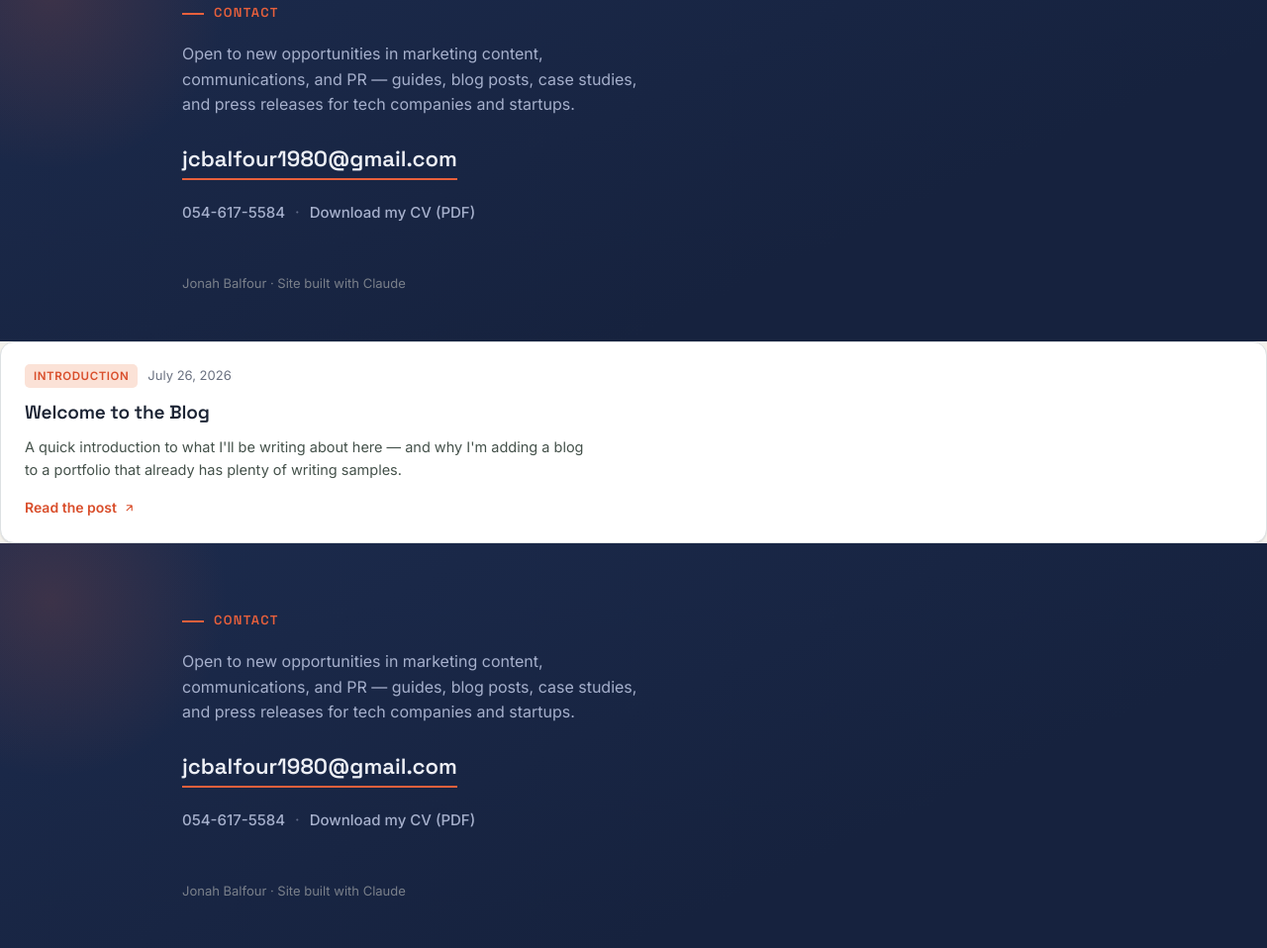
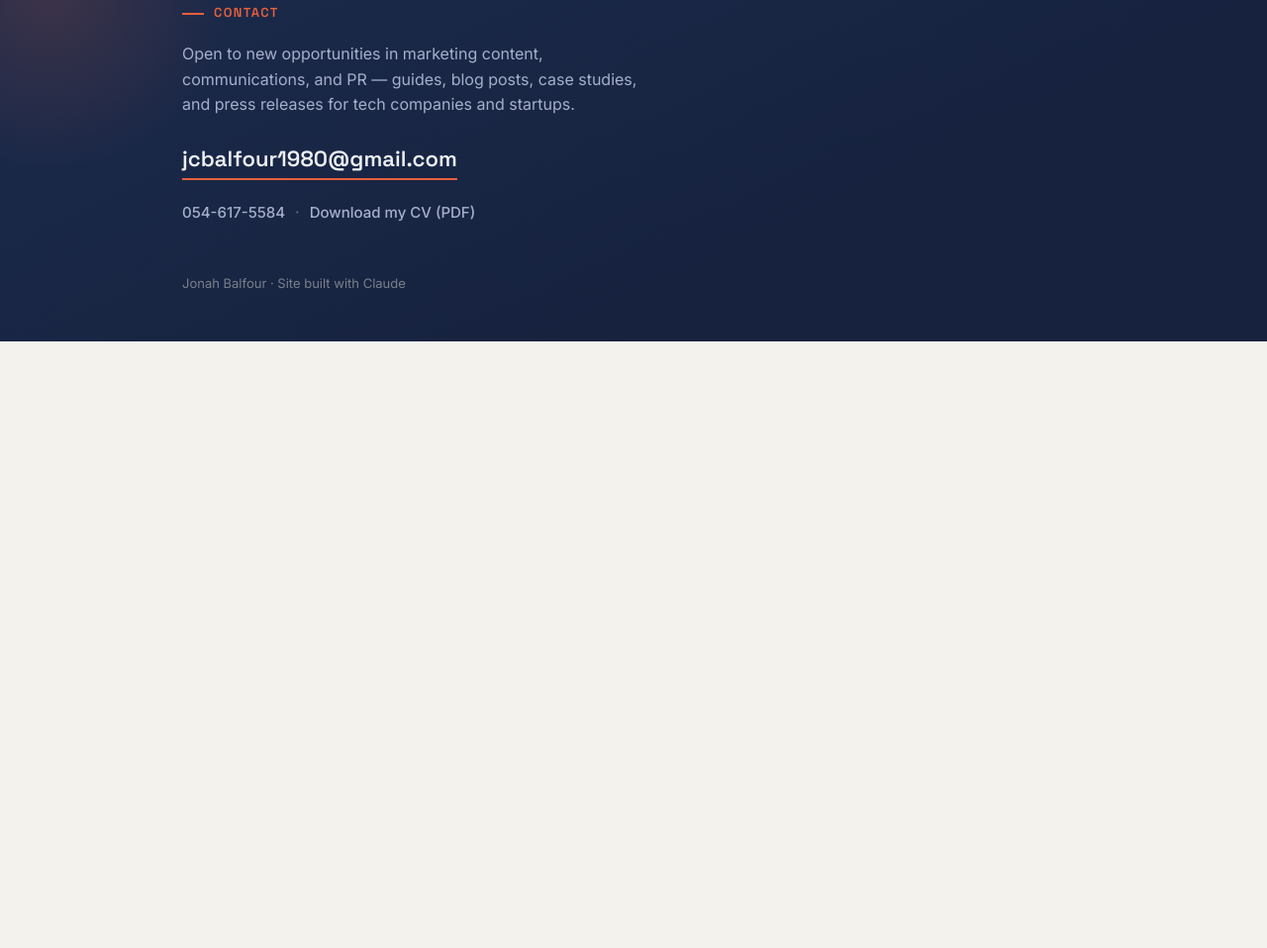
Before and after one commit to JonahBalfour/Jonah-balfour-portfolio, a plain HTML site: page blog/index.html in a window 1280 px wide. Shown: the part 775-1733 px from the top of the page at 99% size. After the commit the page ends 1120 px from the top, so only its background shows below. Drawn offline with Linux system fonts and the light colour scheme.

Commit message:
Update index.html

```diff
--- a/blog/index.html
+++ b/blog/index.html
@@ -67,35 +67,4 @@
 
 <script src="../app.js"></script>
 </body>
-</html>      <article class="sample">
-        <div class="sample-body">
-          <div class="sample-meta">
-            <span class="tag">Introduction</span>
-            <span class="pub">July 26, 2026</span>
-          </div>
-          <h3>Welcome to the Blog</h3>
-          <p>A quick introduction to what I'll be writing about here — and why I'm adding a blog to a portfolio that already has plenty of writing samples.</p>
-          <a class="read-link" href="posts/welcome-to-the-blog.html">Read the post <svg viewBox="0 0 24 24" fill="none" stroke="currentColor" stroke-width="2"><path d="M7 17L17 7M17 7H7M17 7V17"/></svg></a>
-        </div>
-      </article>
-
-    </div>
-  </section>
-</div>
-
-<footer class="contact" id="contact">
-  <div class="wrap">
-    <h2 class="section-title">Contact</h2>
-    <p>Open to new opportunities in marketing content, communications, and PR — guides, blog posts, case studies, and press releases for tech companies and startups.</p>
-    <a class="contact-email" href="mailto:jcbalfour1980@gmail.com">jcbalfour1980@gmail.com</a>
-    <div class="contact-links">
-      <a class="contact-link" href="tel:+972546175584">054-617-5584</a>
-      <span class="contact-sep">·</span>
-      <a class="contact-link" href="../jonah-balfour-cv.pdf" target="_blank" rel="noopener">Download my CV (PDF)</a>
-    </div>
-    <div class="fine-print">Jonah Balfour · Site built with Claude</div>
-  </div>
-</footer>
-
-</body>
 </html>
```
